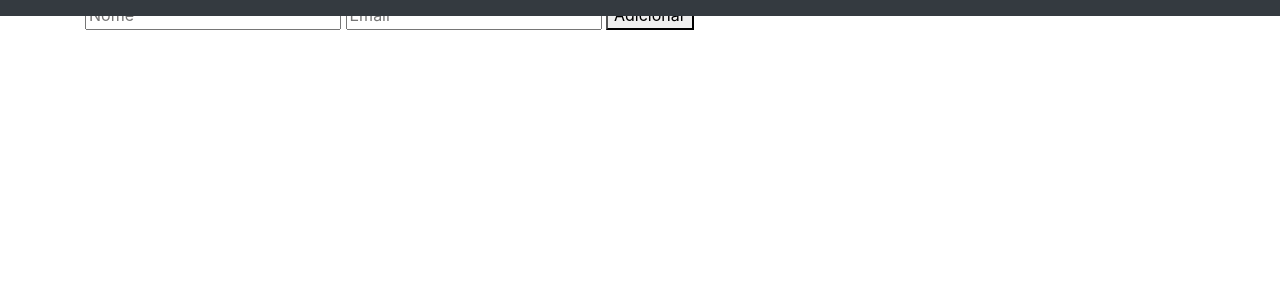
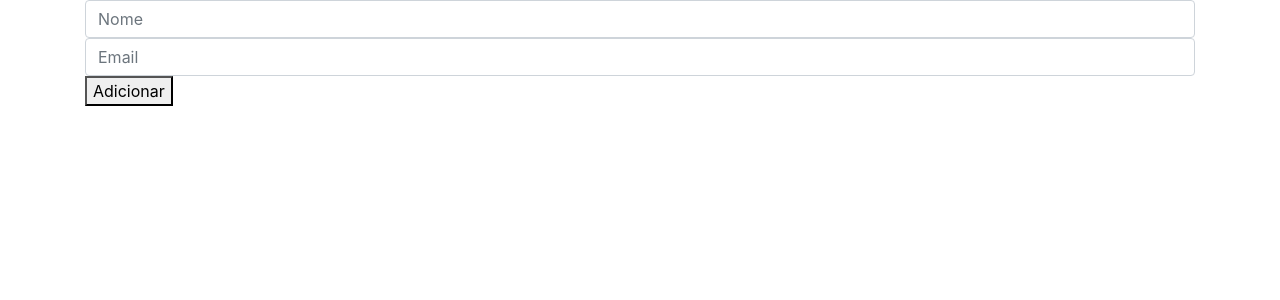
Before and after one commit to celfons/celfons.github.io, a Jekyll site: the page index.html, which Jekyll copies as it is, in a window 1280 px wide. Shown: the top 300 px of the page. Built offline with Jekyll 4.4.1, drawn with Linux system fonts in a browser that asks for light colours; nearby versions of some CDN libraries; comment, search, counter and statistics services are not loaded.

Commit message:
alteracao no formulario

```diff
--- a/index.html
+++ b/index.html
@@ -19,20 +19,11 @@
 
   <body>
 
-    <nav class="navbar navbar-expand-md navbar-dark bg-dark fixed-top">
-      <button class="navbar-toggler" type="button" data-toggle="collapse" data-target="#navbarsExampleDefault" aria-controls="navbarsExampleDefault" aria-expanded="false" aria-label="Toggle navigation">
-        <span class="navbar-toggler-icon"></span>
-      </button>
-
-      <div class="collapse navbar-collapse" id="navbarsExampleDefault">
-      </div>
-    </nav>
-
     <main role="main" class="container">
 
         <form id="contactForm">
-            <input type="text" id="name" placeholder="Nome" required>
-            <input type="email" id="email" placeholder="Email" required>
+            <input type="text" id="name" placeholder="Nome" class="form-control" required>
+            <input type="email" id="email" placeholder="Email" class="form-control" required>
             <button type="submit">Adicionar</button>
         </form>
 
```
